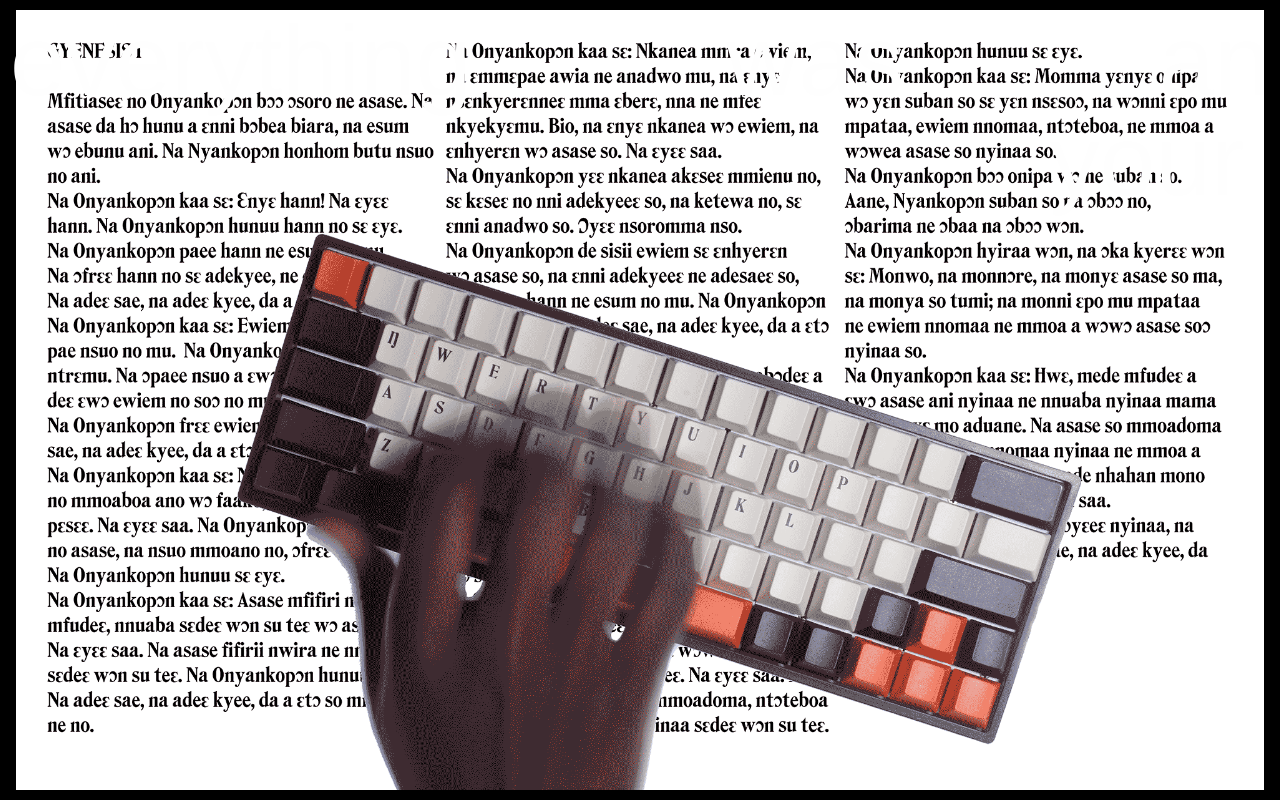
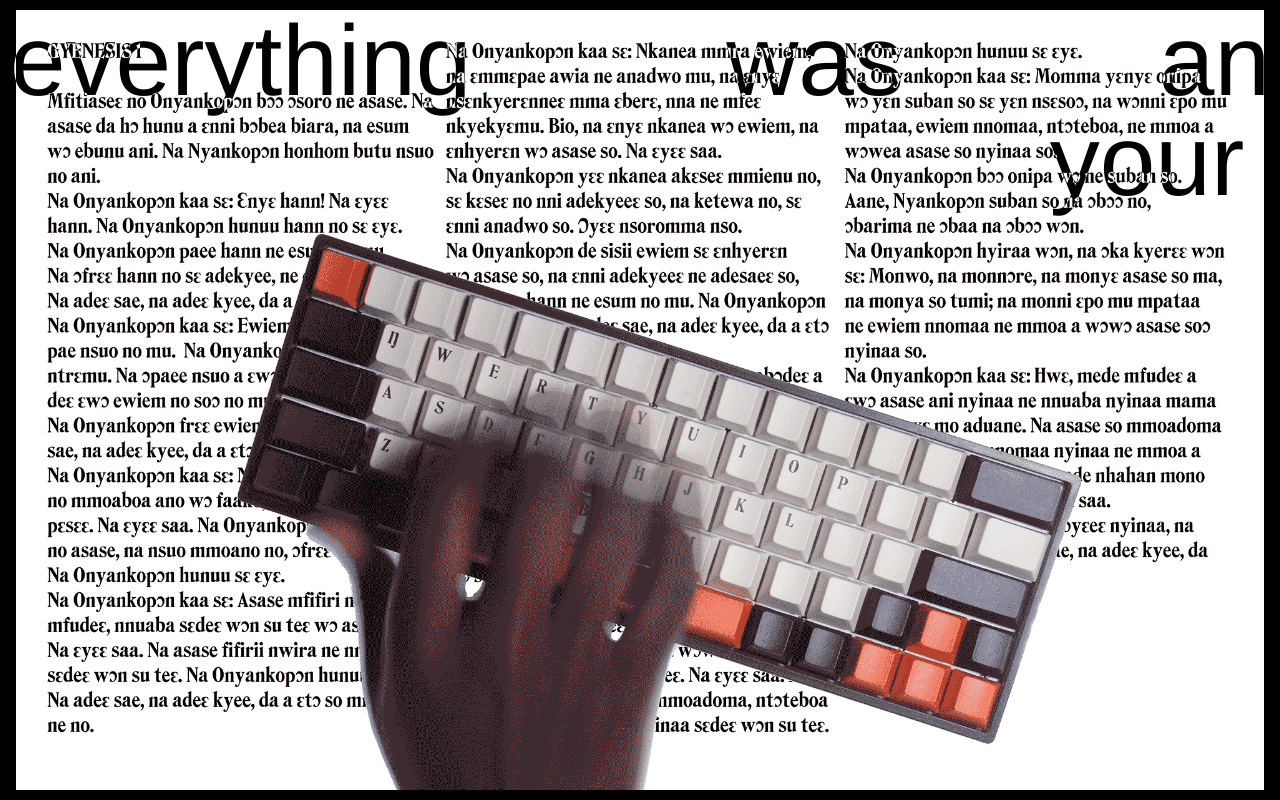
Before and after one commit to alvinashiatey/presentation_tool, a website built with Vite: page index.html in a window 1280 px wide. Built offline with nearby package versions, Linux system fonts and the light colour scheme.

Commit message:
mix-blend to difference on messages

```diff
--- a/src/scss/main.scss
+++ b/src/scss/main.scss
@@ -58,6 +58,7 @@ main {
   padding: 1rem;
   text-wrap: wrap;
   overflow-x: hidden;
+  mix-blend-mode: difference;
   p{
     display: inline;
   }
```
